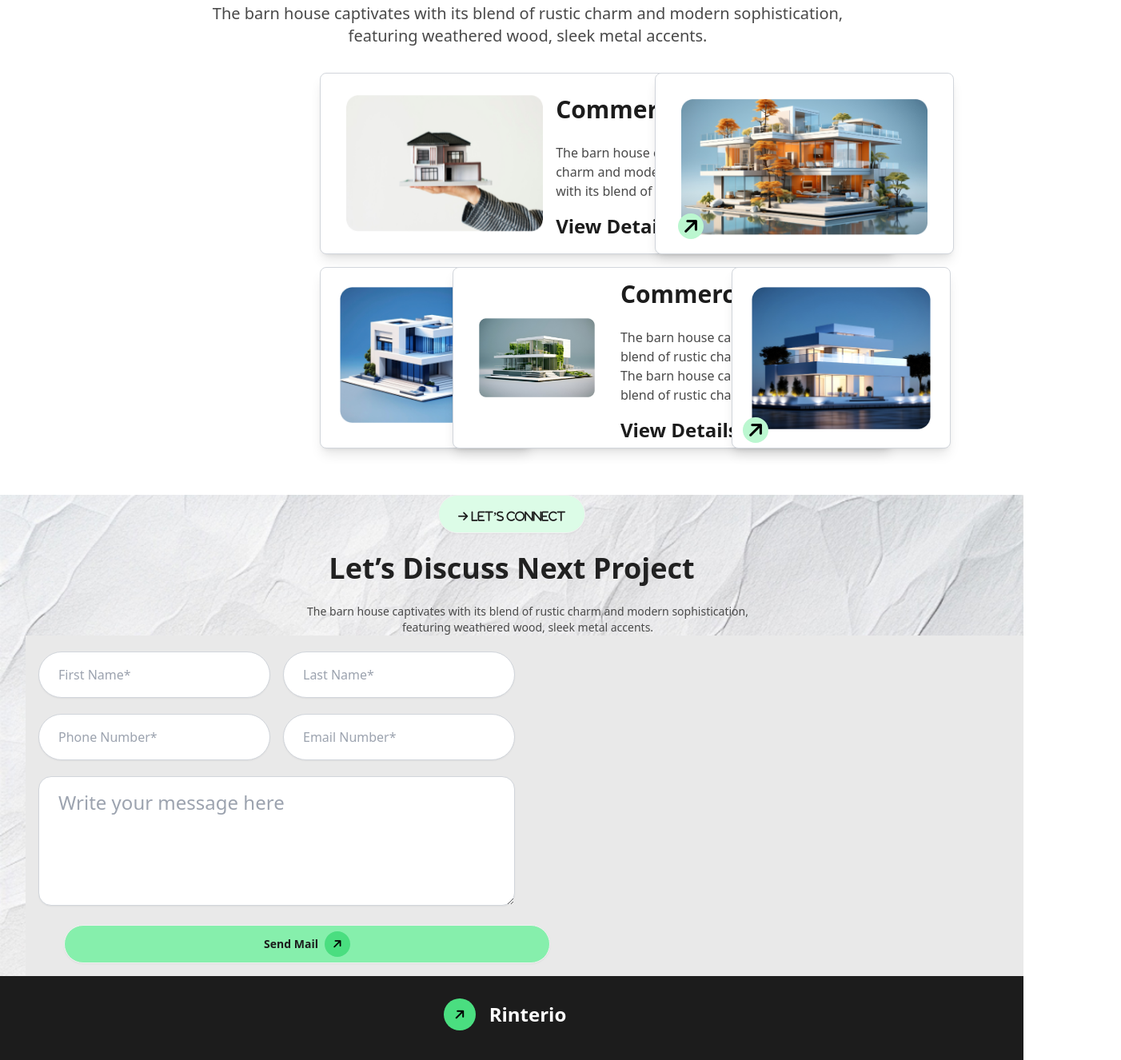
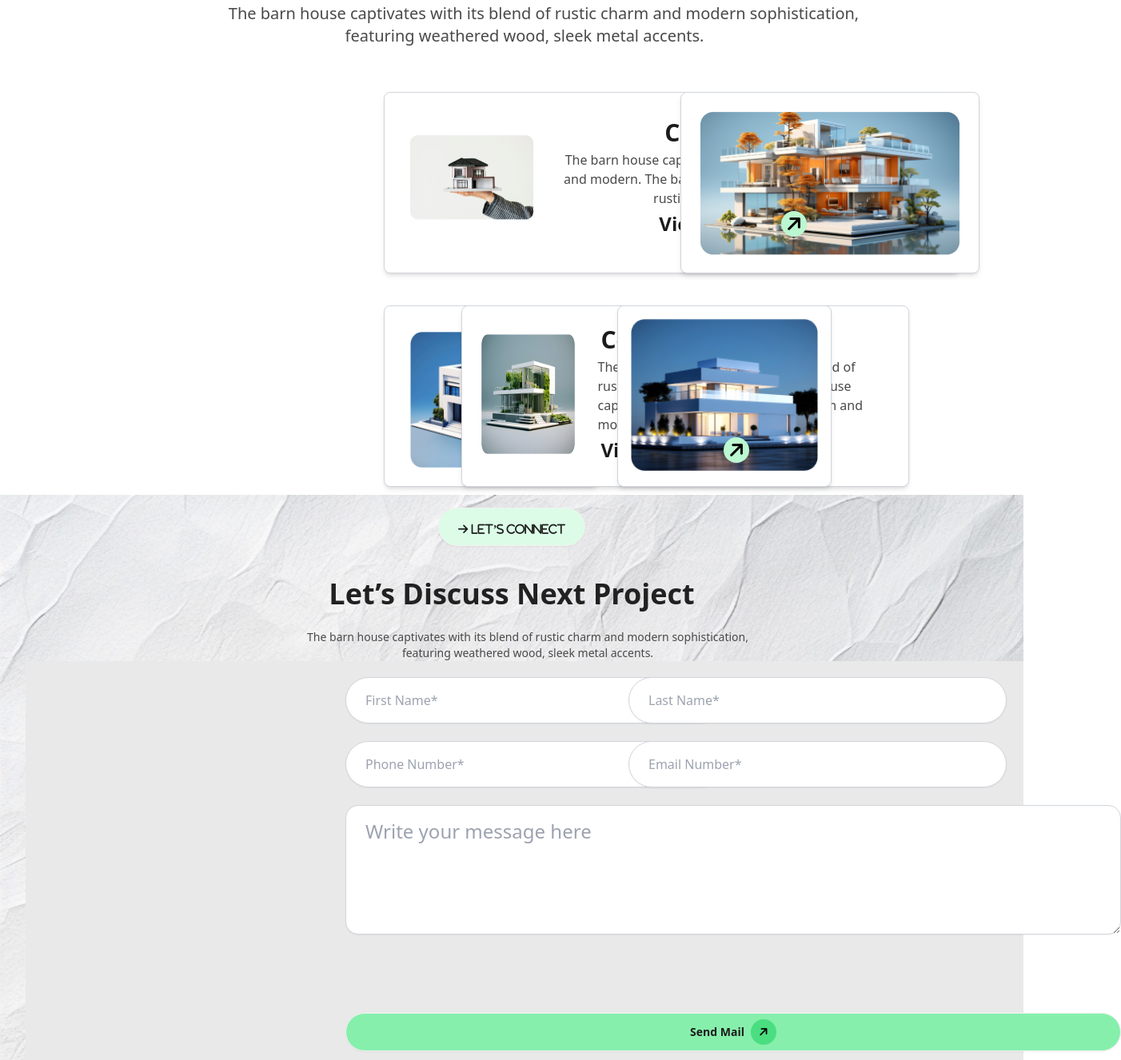
Before and after one commit to SHARIFA-AKHTER/home-assignment-03, a plain HTML site: page index.html in a window 1280 px wide. Shown: the part 2637-3963 px from the top of the page at 80% size, 1402 px wide, since content can reach past the window. Drawn offline with nearby package versions, Linux system fonts and the light colour scheme.

Commit message:
create container-2 file

```diff
--- a/index.html
+++ b/index.html
@@ -121,9 +121,9 @@
 
 
     <main>
-         <!-- design thoughtful -->
+         <!-- Container-1 -->
      <section class="lg bg-gray-200 p-32 w-full h-screen
-     flex items-center flex font-manrope md:flex lg:mt-10 ">
+     flex items-center flex font-manrope md:flex lg:mt-10 sm:mt-6">
 
     <div class="sm:mb-52 lg:mb-0 ">
       <div class="lg  py-4 w-full h-auto text-[212121] hidden lg:block">
@@ -225,7 +225,7 @@ p-4 flex items-center justify-center shadow-lg">
   </div>
    </div>
 
-   <div class="lg:grid lg:grid-cols-4 lg:p-8 lg:absolute lg:ml-32 lg:gap-0 lg:mt-0
+   <div class="lg:grid lg:grid-cols-4 lg:p-8  lg:ml-32 lg:gap-0 lg:mt-0
    sm:grid sm:grid-cols-1 sm:gap-6 sm:ml-24 sm:mt-6">
 
     <div class="lg:w-[275px] lg:h-[220px] bg-[#E7C1D3]  ml-10 shadow-lg rounded-lg
@@ -253,7 +253,7 @@ p-4 flex items-center justify-center shadow-lg">
       <p class="text-[#494949] ml-2">The barn house captivates with its blend of rustic charm and modern.</p>
     </div>
     </div>
-    <div class="lg:w-[275px] lg:h-[220px] bg-[#77AAEA]  ml-10 shadow-lg rounded-lg
+    <div class="lg:w-[275px] lg:h-[220px] bg-[#77AAEA] ml-10 shadow-lg rounded-lg
     p-4 flex items-center justify-center sm:w-[335px] sm:h-[190px]">
     <div>
       <img class="p-1" src="./assets/budget-planning.png" alt="">
@@ -265,31 +265,31 @@ p-4 flex items-center justify-center shadow-lg">
 
    </section>
 
-    <!-- Latest Portfolio -->
+    <!-- container-2 -->
    <section class="bg-white lg:p-12 lg:w-full lg:h-screen
-  sm:p-12  justify-center ">
+  sm:p-12  justify-center font-manrope">
    <div >
     <div class="flex sm:justify-center sm:w-full
     lg:justify-center text-xl">
-    <i class="fa-solid fa-arrow-right btn bg-green-100 p-4 opacity-50
+    <i class="fa-solid fa-arrow-right btn bg-green-100 p-4 opacity-70
     rounded-full text-[#1C1C1C]  lg:px-6 lg:text-sm ">
     Explore our Latest works
     </i>
    </div>
 
    <div class="text-2xl font-manrope font-bold p-2">
-    <h4 class="justify-center flex items-center lg:text-4xl sm:text-4xl
+    <h4 class="justify-center flex items-center lg:text-4xl sm:text-3xl
      p-4 text-[#212121] ">
      Our Latest Portfolio
       </h4>
    </div>
 
-  <div class="font-manrope sm:ml-10">
-    <p class="text-xl justify-center flex text-[#494949] ">
+   <div>
+    <p class=" justify-center flex sm:text-xl text-[#494949] sm:ml-20">
       The barn house captivates with its blend of rustic charm
       and modern sophistication,
     </p>
-     <h6 class="text-xl justify-center flex text-[#494949]">
+    <h6 class=" sm:text-xl justify-center flex text-[#494949] sm:ml-8">
       featuring weathered wood, sleek metal accents.
     </h6>
   </div>
@@ -297,25 +297,29 @@ p-4 flex items-center justify-center shadow-lg">
 
    <!-- Grid Items -->
 
-   <div class="lg:grid lg:grid-cols-5 lg:p-8 lg:relative lg:ml-32 lg:ml-14 lg:gap-4 lg:pl-24
-   sm:items-center  sm:gap-4 sm:grid  sm:col-start-1  sm:grid-cols-6">
+ <div class="grid grid-cols-1 lg:p-8 lg:ml-40 md:grid-cols-2 lg:grid-cols-3
+    lg:gap-4 lg:pl-24 lg:p-8 sm:grid-cols-1 lg:p-6 sm:p-6">
 
-    <div class="col-start-1 col-span-1 border border-gray-300
-   lg:p-8 text-[#494949]  bg-white ml-4 shadow-lg rounded-lg
-   flex lg:items-center justify-center lg:w-[720px] lg:h-[227px]
-   lg:ml-32 sm:w-[287px] sm:h-[414px]">
-      <div class="w-full  ">
-        <img  src="./assets/img1.png" alt="">
+
+    <div class="border border-gray-300 text-center
+    max-w-4xl mx-auto bg-white p-8 rounded-lg shadow-md
+    lg:w-[720px] lg:h-[227px] sm:w-[335px] sm:h-[462px]
+     lg:ml-44 lg:mt-6">
+
+    <div class="flex flex-col sm:flex-col lg:flex-row items-center ">
+      <div class=" mb-4 lg:mb-0 lg:mr-6  ">
+        <img  src="./assets/img1.png" alt="" class="
+        lg:w-[360px] lg:h-[200px]rounded-lg" >
       </div>
 
-    <div class="lg:mt-0 sm:mt-32">
-      <h4 class="lg:p-2 lg:ml-2 font-bold text-[#1C1C1C] text-3xl">Commercial</h4>
-      <p class="text-[#494949] lg:p-4">The barn house captivates with its blend of rustic charm and modern.
+    <div class="sm:mb-4 lg:mb-0 lg:mr-6 ">
+      <h4 class=" lg:ml-2 font-bold text-[#1C1C1C] text-3xl">Commercial</h4>
+      <p class="text-[#494949] p-1">The barn house captivates with its blend of rustic charm and modern.
         The barn house captivates with its blend of rustic charm and modern .
       </p>
       <div>
         <a class="text-[#1C1C1C]  font-bold
-         sm:px-12 sm:text-xl lg:p-4 lg:text-2xl ">
+          sm:text-xl lg:p-4 lg:text-2xl ">
          View Details
         <i class="fa-solid fa-arrow-right -rotate-45 w-8 h-8 bg-green-200
          inline-flex rounded-full text-black justify-center items-center">
@@ -324,43 +328,58 @@ p-4 flex items-center justify-center shadow-lg">
       </div>
     </div>
     </div>
+    </div>
 
-    <div class="col-start-4 col-start-4 bg-gray-200  bg-white shadow-lg rounded-lg
-    border border-gray-300 w-[374px] h-[227px] lg:p-6 ">
-      <div class="p-2 w-full">
-        <img src="./assets/img2.png" alt="">
+      <div class="border border-gray-300 lg:ml-64
+         max-w-4xl mx-auto bg-white p-4 rounded-lg shadow-md
+          lg:w-[374px] lg:h-[227px] sm:w-[335px] sm:h-[197px] sm:mt-6
+         lg:col-start-1 lg:col-start-3 bg-gray-200  sm:col-start-1 sm:col-start-1 ">
+
+      <div class="p-2 w-full ">
+        <img src="./assets/img2.png" alt="" class="
+         lg:w-[360px] lg:h-[200px]rounded-lg">
       </div>
     </div>
 
-    <div class="col-start-4 col-end-4 bg-gray-200  bg-white shadow-lg rounded-lg
-    border border-gray-300 w-[274px] h-[227px] lg:p-6 lg:hidden">
+    <div class=" border border-gray-300
+       max-w-4xl mx-auto bg-white p-4 rounded-lg shadow-md
+        lg:w-[326px] lg:h-[227px] sm:w-[335px] sm:h-[197px]  sm:justify-start
+       lg:col-start-1 lg:col-start-2 bg-gray-200  sm:col-start-1 sm:col-start-1 lg:hidden " >
       <div class="w-full">
-        <img src="./assets/img5.png" alt="">
+        <img src="./assets/img5.png" alt="" class="
+        lg:w-[274px] lg:h-[227px] sm:w-[335px] sm:h-[170px]  rounded-lg">
       </div>
     </div>
 
-    <div class="col-start-1 col-end-2 bg-gray-200  bg-white shadow-lg rounded-lg
-    border border-gray-300 w-[265px] h-[227px] lg:p-6 lg:ml-32">
+    <div class="border border-gray-300 sm:mt-0 lg:mt-6 lg:ml-44
+    max-w-4xl mx-auto bg-white p-8 rounded-lg shadow-md
+    lg:w-[268px] lg:h-[227px] sm:w-[335px] sm:h-[197px]
+     lg:col-start-1 lg:col-start-1 bg-gray-200  sm:col-start-1 sm:col-start-1  ">
       <div class="w-full">
-        <img src="./assets/img3.png" alt="">
+        <img src="./assets/img3.png" alt=""
+        class="lg:w-[350px] lg:h-[350] sm:w-[350px] sm:h-[170px]  rounded-lg">
       </div>
     </div>
 
-    <div class="col-start-2 col-span-2  border border-gray-300
-    lg:p-8 text-[#494949]  bg-white ml-4 shadow-lg rounded-lg
-    flex items-center justify-center lg:w-[550px] lg:h-[227px] lg:ml-28 gap-4">
-       <div class="w-full">
-         <img  src="./assets/img4.png" alt="">
+    <div class="border border-gray-300 sm:mt-6 lg:ml-32 gap-4
+    max-w-4xl mx-auto bg-white p-6 rounded-lg shadow-md
+    lg:w-[560px] lg:h-[227px] sm:w-[335px] sm:h-[197px]
+     lg:col-start-1 lg:col-start-2 bg-gray-200  sm:col-start-1 sm:col-start-1  ">
+
+    <div class="flex flex-col sm:flex-col lg:flex-row items-center ">
+      <div class=" mb-4 lg:mb-0 lg:mr-6  ">
+        <img  src="./assets/img4.png" alt=""
+        class=" lg:w-[360px] lg:h-[150px] rounded-lg sm:w-[350px] sm:h-[170px] " >
       </div>
 
-     <div>
-       <h4 class="lg:p-2 lg:ml-2 font-bold text-[#1C1C1C] text-3xl">Commercial</h4>
-       <p class="text-[#494949] lg:p-4">The barn house captivates with its blend of rustic charm and modern.
+    <div class="sm:mb-4 lg:mb-0 lg:mr-6">
+      <h4 class=" lg:ml-2 font-bold text-[#1C1C1C] text-3xl">Commercial</h4>
+      <p class="text-[#494949] p-1">The barn house captivates with its blend of rustic charm and modern.
         The barn house captivates with its blend of rustic charm and modern .
       </p>
       <div>
         <a class="text-[#1C1C1C]  font-bold
-          sm:px-12 sm:text-xl lg:p-4 lg:text-2xl">
+          sm:text-xl lg:p-2 lg:text-2xl ">
          View Details
         <i class="fa-solid fa-arrow-right -rotate-45 w-8 h-8 bg-green-200
          inline-flex rounded-full text-black justify-center items-center">
@@ -369,11 +388,15 @@ p-4 flex items-center justify-center shadow-lg">
       </div>
     </div>
     </div>
+    </div>
 
-     <div class="col-start-4 col-span-4 bg-gray-200  bg-white shadow-lg rounded-lg
-     border border-gray-300 w-[274px] h-[227px] lg:p-6 lg:ml-24">
+     <div class="border border-gray-300 sm:mt-48 lg:mt-6
+     max-w-4xl mx-auto bg-white p-4 rounded-lg shadow-md
+     lg:w-[268px] lg:h-[227px] sm:w-[335px] sm:h-[197px] lg:mr-40
+      lg:col-start-1 lg:col-start-6 bg-gray-200  sm:col-start-1 sm:col-start-1 sm:mt-20">
        <div class=" w-full">
-         <img src="./assets/img5.png" alt="">
+         <img src="./assets/img5.png" alt=""
+         class=" lg:w-[350px] lg:h-[190px] rounded-lg sm:w-[350px] sm:h-[170px] ">
 
        </div>
      </div>
@@ -382,24 +405,24 @@ p-4 flex items-center justify-center shadow-lg">
    </section>
 
     <!-- Let's Discuss Projects -->
-   <section class="bg-cover bg-no-repeat bg-[url('./assets/bg.jpg')] ">
+   <section class="font-manrope bg-cover bg-no-repeat bg-[url('./assets/bg.jpg')] ">
     <div >
       <div class="flex sm:justify-center sm:w-full
-      lg:justify-center text-xl">
+      lg:justify-center text-xl p-4">
       <i class="fa-solid fa-arrow-right btn bg-green-100 p-4
       rounded-full text-[#1C1C1C]  lg:px-6 lg:text-sm ">
       Let’s Connect
       </i>
      </div>
 
-     <div class="text-2xl font-manrope font-bold p-2">
+     <div class="text-2xl  font-bold p-2">
       <h4 class="justify-center flex items-center lg:text-4xl sm:text-4xl
        p-4 text-[#212121] ">
        Let’s Discuss Next Project
         </h4>
      </div>
 
-    <div class="font-manrope sm:ml-10">
+    <div class=" sm:ml-10">
       <p class="lg text-xl justify-center flex text-[#494949] sm:text-sm">
         The barn house captivates with its blend of rustic charm
         and modern sophistication,
@@ -412,35 +435,37 @@ p-4 flex items-center justify-center shadow-lg">
 
             <!-- Responsive Form Container -->
      <div class="p-4 bg-[#E9E9E9] sm:items-center sm:justify-center sm:ml-8">
-      <form class="space-y-4 lg:space-y-0 lg:grid grid-cols-1 lg:grid-cols-2 lg:gap-6 ">
+      <form class="space-y-4 lg:space-y-0 lg:grid grid-cols-1 lg:grid-cols-2 lg:gap-6
+      mx-auto lg:ml-96">
 
 
       <div class="grid grid-cols-1 md:grid-cols-2  gap-4">
-        <div class="lg:col-span-1    ">
+        <div class="lg:col-span-1 w-[473px] h-[64px] ">
           <input type="text"  name="" placeholder="First Name*" class="mt-1 block w-full
            px-6 py-4 border border-gray-300  shadow-sm focus:outline-none
            focus:ring-indigo-500 focus:border-indigo-500 rounded-full shadow-lg">
         </div>
 
-        <div class="lg:col-span-1   ">
+        <div class="lg:col-span-1 w-[473px] h-[64px] lg:ml-36 sm:ml-0">
           <input type="text"  name="" placeholder="Last Name*" class="mt-1 block w-full
            px-6 py-4 border border-gray-300  shadow-sm focus:outline-none
            focus:ring-indigo-500 focus:border-indigo-500 rounded-full shadow-lg">
         </div>
 
-        <div class="lg:col-span-1 ">
+        <div class="lg:col-span-1  w-[473px] h-[64px]">
           <input type="text"  name="" placeholder="Phone Number*" class="mt-1 block w-full
            px-6 py-4 border border-gray-300  shadow-sm focus:outline-none
            focus:ring-indigo-500 focus:border-indigo-500 rounded-full shadow-lg">
         </div>
 
-        <div class="lg:col-span-1 ">
+        <div class="lg:col-span-1  w-[473px] h-[64px] lg:ml-36 sm:ml-0">
           <input type="text"  name="" placeholder="Email Number*" class="mt-1 block w-full
            px-6 py-4 border border-gray-300  shadow-sm focus:outline-none
            focus:ring-indigo-500 focus:border-indigo-500 rounded-full shadow-lg">
         </div>
 
-        <div class="lg:col-span-2  ">
+        <div class="lg:col-span-2  lg:w-[970px] lg:h-[240px] sm:w-[473px]
+         sm:h-[240px] sm:cols-span-2 ">
           <textarea id="message" name="message" placeholder="Write your message here"
           rows="4"
           class="mt-1 block w-full py-4 border border-gray-300
@@ -449,10 +474,12 @@ p-4 flex items-center justify-center shadow-lg">
         </div>
       </div>
 
-        <div class="lg:col-span-2 flex justify-center lg:justify-start">
-          <button class="lg navbar-end flex ml-8   ">
+        <div class="lg:col-span-2 flex justify-center lg:justify-start sm:col-span-2">
+          <div>
+            <button class="lg navbar-end flex lg:w-[970px] lg:h-[56px]
+             sm:w-[473px] sm:h-[56px] ">
               <a class="lg btn bg-green-300 rounded-full text-[#1C1C1C]
-              sm:px-12 sm:text-xl lg:px-6 lg:text-sm w-full">
+                sm:mr-12 lg:mr-0 sm:text-xl lg:px-6 lg:text-sm w-full">
                 Send Mail
                <i class="fa-solid fa-arrow-right -rotate-45 w-8 h-8 bg-green-400
                 inline-flex rounded-full text-black justify-center items-center">
@@ -461,15 +488,14 @@ p-4 flex items-center justify-center shadow-lg">
             </button>
           </div>
         </div>
+      </div>
       </form>
-
-
    </section>
     </main>
 
 
     <footer>
-        <div class="bg-[#1C1C1C] text-white w-full h-[550px]">
+        <div class="bg-[#1C1C1C] text-white w-full h-[650px]">
           <div class=" lg flex justify-center items-center p-6">
 
             <i class="fa-solid fa-arrow-right -rotate-45 w-10 h-10 bg-green-400
@@ -490,8 +516,8 @@ p-4 flex items-center justify-center shadow-lg">
             </h6>
           </div>
 
-          <div class="lg text-xl justify-center flex p-6
-          grid-cols-1 md:grid-cols-2  ">
+          <div class="lg text-xl justify-center flex p-6 lg:ml-0
+          lg:w-full sm:w-1/4 flex sm:items-center sm:ml-52">
             <ul class="menu menu-horizontal px-1 gap-10">
               <li class="font-bold text-[#E9E9E9] "><a>Home</a></li>
               <li class="font-bold text-[#E9E9E9]"><a>Services </a></li>
@@ -516,6 +542,6 @@ p-4 flex items-center justify-center shadow-lg">
            </div>
         </div>
     </footer>
-
+    </div>
 </body>
 </html>
```
Lines whose indentation alone changed are shown as unchanged.
